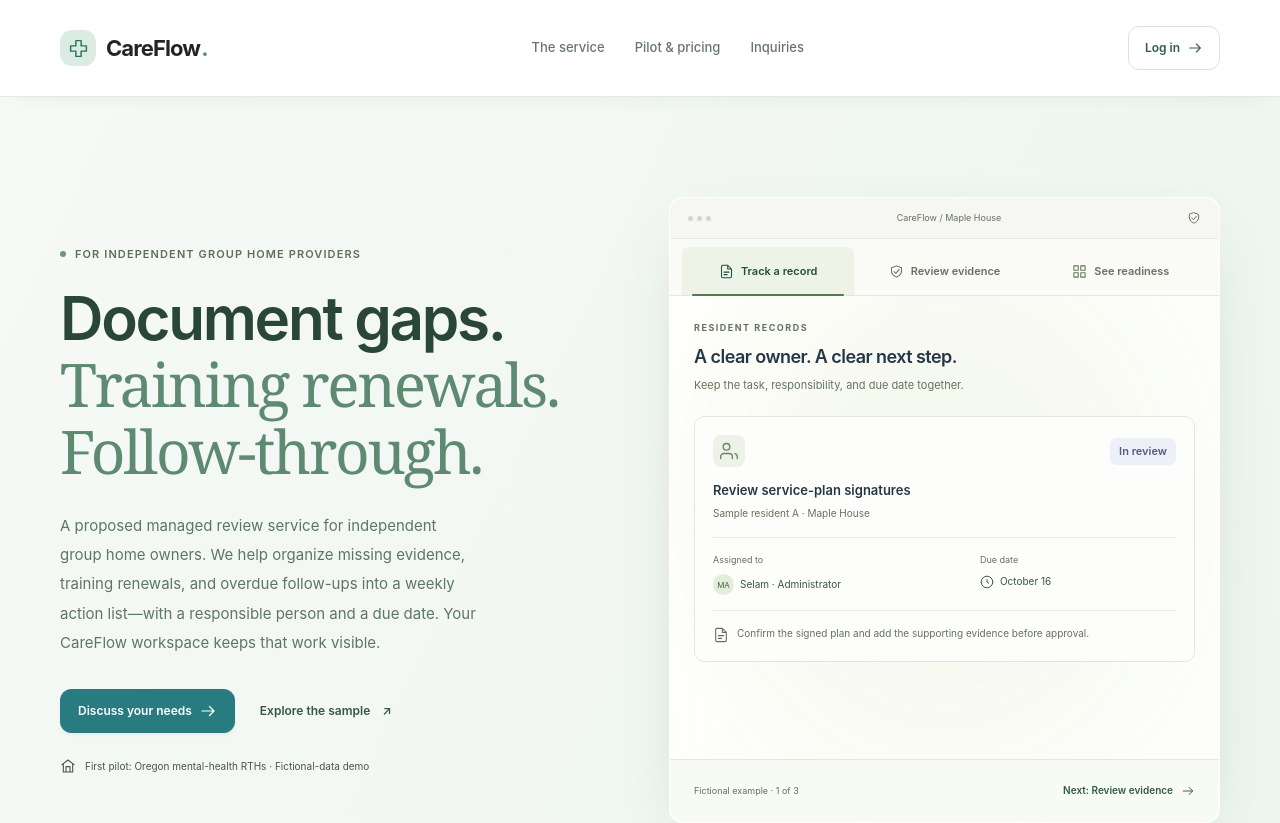
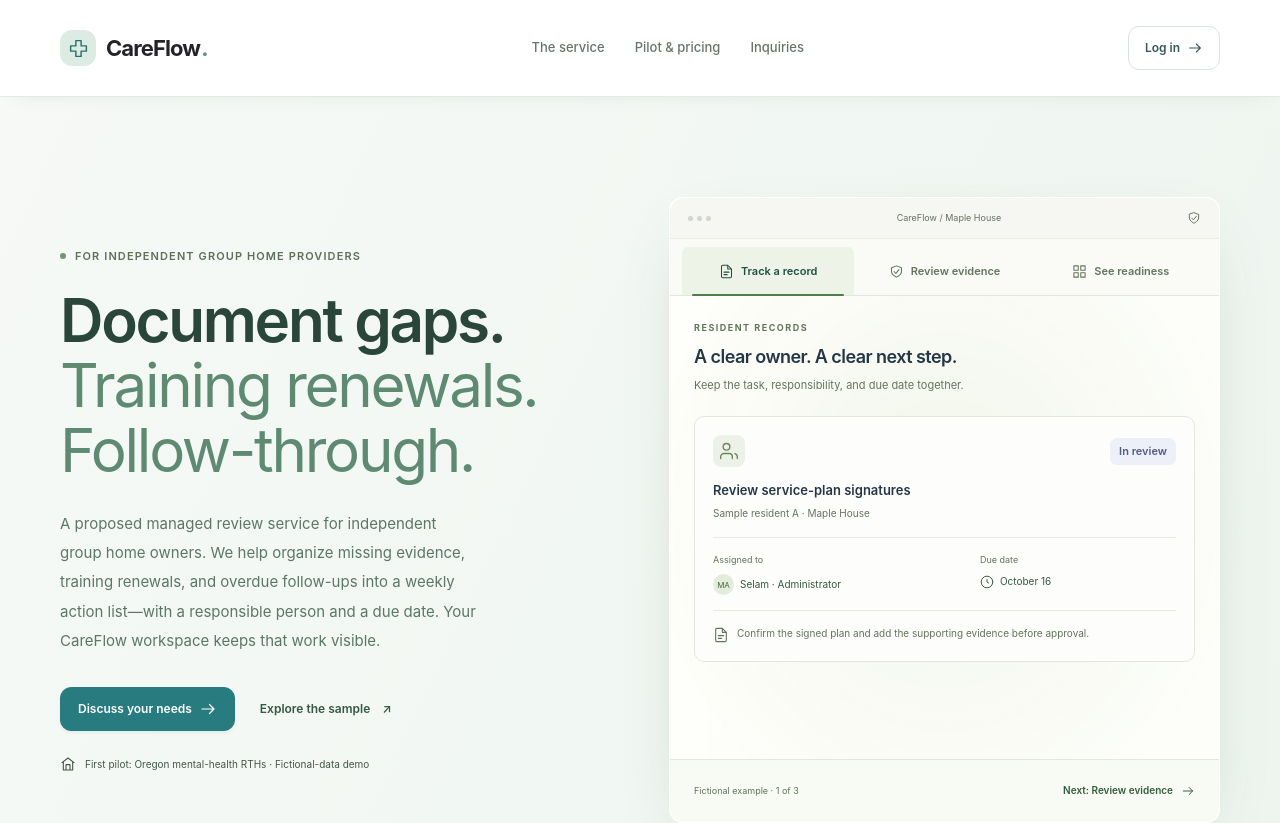
Before and after one commit to DzebroBuilds/Careflow, a Next.js app: page / in a window 1280 px wide. Shown: the top 823 px of the page. Built offline with nearby package versions, Linux system fonts and the light colour scheme.

Commit message:
Use consistent system typography in public page headings

```diff
--- a/src/components/careflow-calm.css
+++ b/src/components/careflow-calm.css
@@ -290,3 +290,4 @@ body:has(.ct-shell)>.cf-preview-banner{display:none}
 .calm-careflow .ct-shell.cf-shell .cf-demo a{font-size:11px;color:#426552}
 @media(max-width:760px){.calm-careflow .ct-shell.cf-shell .cf-demo,.calm-careflow .ct-shell.cf-shell .cf-demo a{font-size:10px}}
 @media(max-width:440px){.calm-careflow .ct-shell.cf-shell .ops-filter-bar button{font-size:11px;padding-inline:8px}.calm-careflow .ct-shell.cf-shell .ops-profile-drawer{width:calc(100% - 16px)}}
+.calm-careflow .cf-site :is(h1,h2,h3,h4),.calm-careflow .site-hero h1 em{font-family:var(--cf-font)}
```
